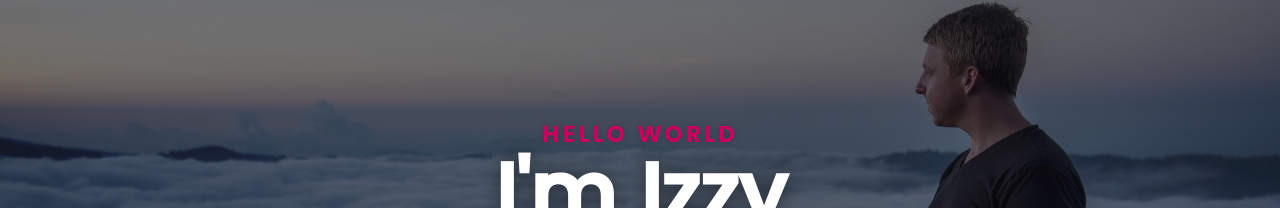
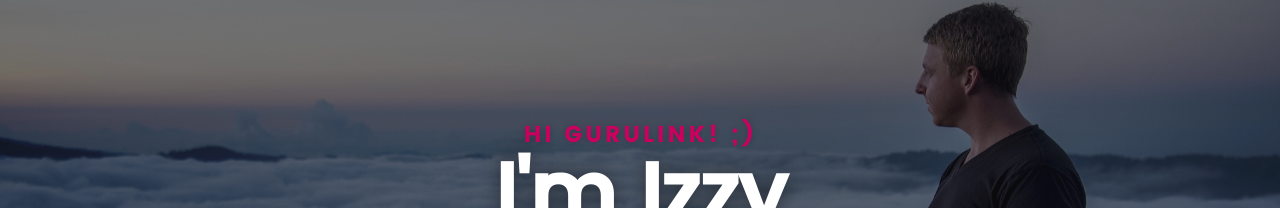
Before and after one commit to izzydoesizzy/IzzyDoesIzzyLive, a plain HTML site: page index.html in a window 1280 px wide. Shown: the part 117-325 px from the top of the page. Drawn offline with Linux system fonts and the light colour scheme; files whose address does not match are found by name.

Commit message:
Changed to Gurulink

```diff
--- a/index.html
+++ b/index.html
@@ -95,7 +95,7 @@
 
    			<div class="col-twelve">
 
-	   			<h5>Hello World</h5>
+	   			<h5>Hi Gurulink! ;)</h5>
 	   			<h1>I'm Izzy</h1>
 
 	   			<p class="intro-position">
```
